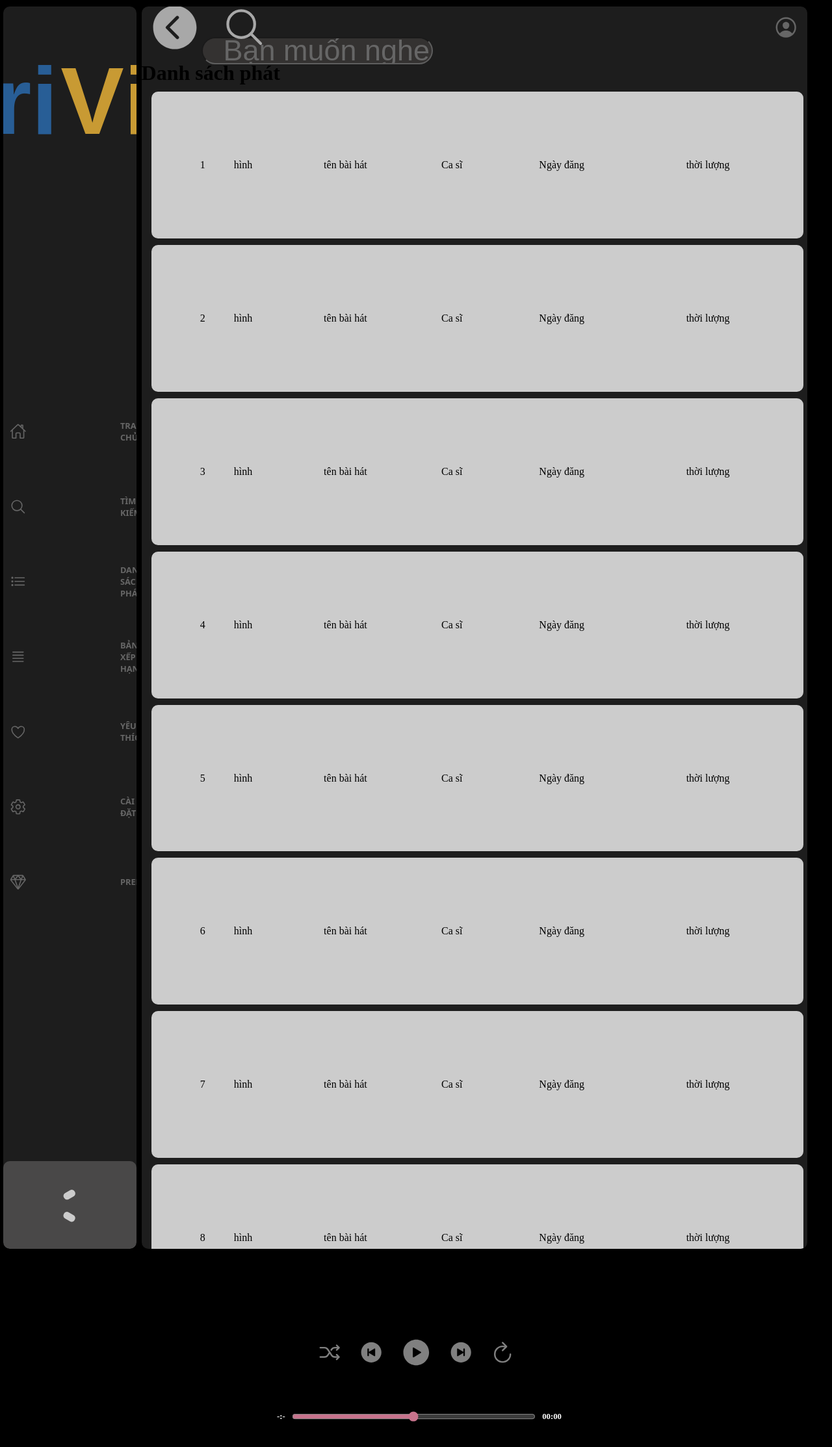
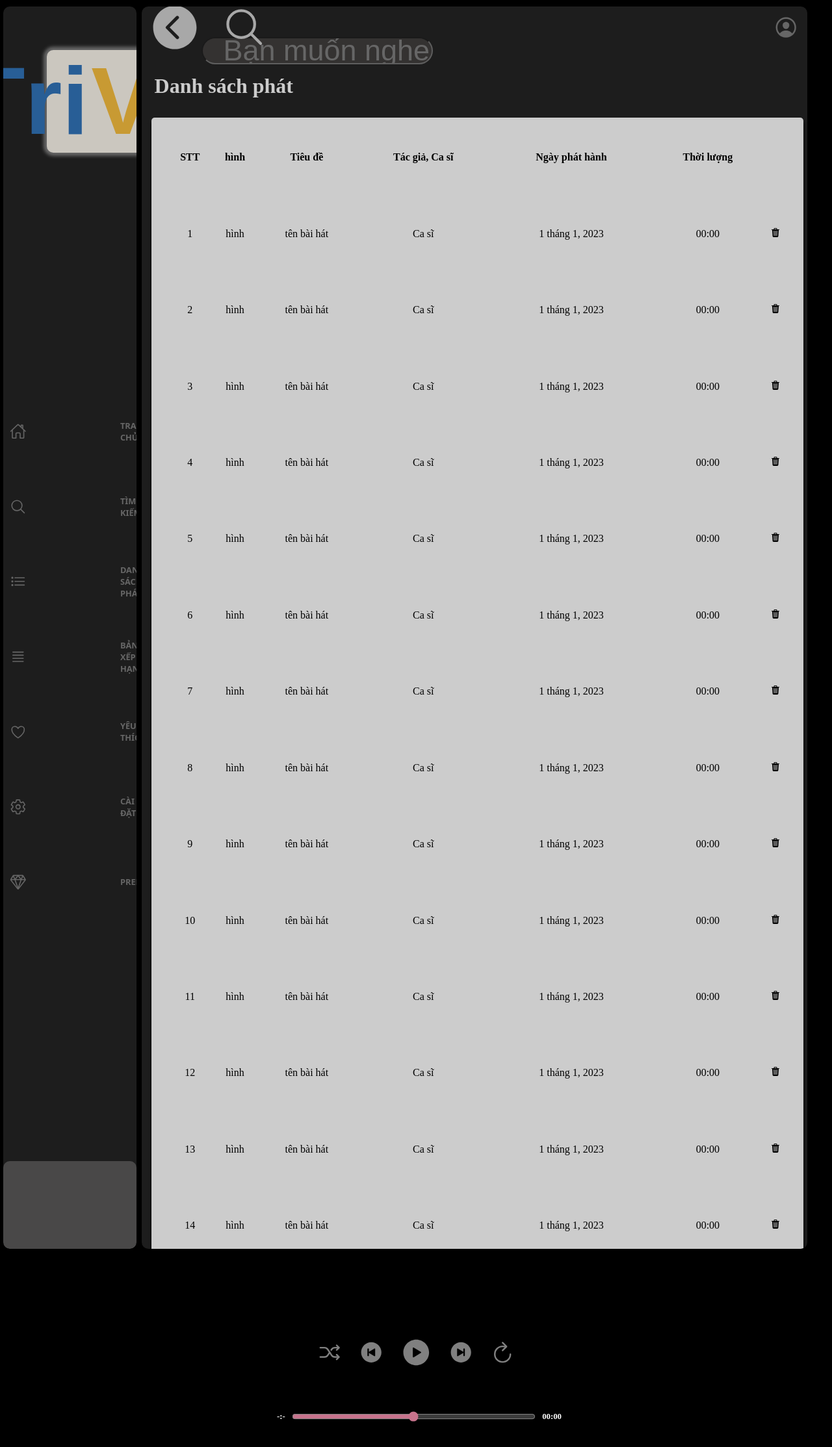
Before and after one commit to Cannie511/Web_Nghe_Nhac, a PHP site: page / in a window 1280 px wide. Shown: the top 2227 px of the page at 65% size. Run offline with PHP 8.4, Linux system fonts and the light colour scheme.

Commit message:
sync index

```diff
--- a/MusicProcess.php
+++ b/MusicProcess.php
@@ -1,15 +1,13 @@
 <?php
 function loadMusic(){
     $stt = 1;
-                for ($i = $stt; $i <= 10; $i++) {
+                for ($i = $stt; $i <= 20; $i++) {
                     $stt = $i;
                     $data = array(
-                        array("stt" => $stt, "img" => "hình", "name" => "tên bài hát", "singer" => "Ca sĩ", "date" => "Ngày đăng", "time" => "thời lượng")
+                        array("stt" => $stt, "img" => "hình", "name" => "tên bài hát", "singer" => "Ca sĩ", "date" => "1 tháng 1, 2023", "time" => "00:00")
                     );
 
                     foreach ($data as $key => $music) {
-                        echo "<div id = 'music_panel'>";
-                        echo "<table id='list_mp3'>";
                         echo "<tr>";
                         echo "<td>";
                         print_r($data[$key]['stt']);
@@ -29,9 +27,10 @@ function loadMusic(){
                         echo "<td>";
                         print_r($data[$key]['time']);
                         echo "</td>";
+                        echo "<td>";
+                        echo "<ion-icon name='trash'></ion-icon>";
+                        echo "</td>";
                         echo "</tr>";
-                        echo "</table>";
-                        echo "</div>";
                     }
                 }
 }
--- a/index.css
+++ b/index.css
@@ -77,14 +77,17 @@ a:hover{
     color: white;
 }
 #logo{
-    width: 100%;
+    width: 80%;
     height: 7vh;
+    margin-left: 3vh;
+    border-radius: 10px;
     position: absolute;
-
+    background-color: var(--logo-Bg-custom);
     top: 3vh;
     display: flex;
     justify-content: center;
     align-items: center;
+    box-shadow: 0 0 5px 5px;
     transition: all 0.3s ease-in-out;
 }
 
@@ -109,6 +112,10 @@ a:hover{
     font-size: 6.5vh;
     font-family: Arial, Helvetica, sans-serif;
     transition: all 0.3s ease-in-out;
+}
+#title_music{
+    padding: 20px;
+    color: white;
 }
 #menu.hide{
     width: 4.5vw;
@@ -229,21 +236,29 @@ a:hover{
     margin-top: 20px;
 }
 #music_list>div>table#list_mp3{
-    min-width: 90%;
-    height: 10vh;
+    width: 95%;
+    height:5vh;
     color: black;
-    margin-left: 5vw;
+    margin-left: 2vw;
     border-radius: 10px;
     border-collapse: collapse;
     text-align: center;
+
 }
-tr{
-    height: 10vh;
+#list_mp3>tr,td,th{
+    padding-top: 5px;
+    height: 5vh;
+    transition: all 0.3s ease-in-out;
 }
-tr,td{
-    border: 1px solid white;
+td:first-child{
+    border-radius:10px 0 0 10px;
 }
-#title_music{
+ td:last-child{
+    border-radius:0 10px 10px 0;
+ }
+tr:hover:not(:first-child){
+    background-color: gray;
+    cursor: pointer;
 
 }
 #music_panel{
@@ -253,7 +268,8 @@ tr,td{
     margin-top: 10px;
     margin-right: 15px;
     background-color: white;
-    border-radius: 10px;
+    border-radius: 5px;
+    box-shadow: 0px 5px 5px 0px;
 }
 
 /* PHẦN NÚT BẤM */
@@ -344,30 +360,7 @@ input[type="range"]{
 #navbar:hover{
     background-color: var(--hover-custom-page);;
 }
-#navbar::before{
-    content: "";
-    width: 1.5vw;
-    height: 0.5vh;
-    background-color: white;
-    position: relative;
-    border-radius: 5px;
-    transition: 0.3s all ease-in-out;
-    top: -0.7vh;
-    left: 0.7vw;
-    transform:rotate(150deg);
-}
-#navbar::after{
-    content: "";
-    width: 1.5vw;
-    height: 0.5vh;
-    background-color: white;
-    position: relative;
-    border-radius: 5px;
-    transition: 0.3s all ease-in-out;
-    top: 0.8vh;
-    left: -0.8vw;
-    transform:rotate(-150deg);
-}
+
 #navbar.open:hover{
     background-color: var(--hover-custom-page);
 }
@@ -375,14 +368,7 @@ input[type="range"]{
     background-color: rgb(92, 91, 91);
 
 }
-#navbar.open::before{
-    transform:rotate(30deg);
 
-}
-#navbar.open::after{
-    transform:rotate(-30deg);
-
-}
 /* NÚT DARKMODE */
 #switch{
     margin-left: 1vh;
--- a/index.php
+++ b/index.php
@@ -56,7 +56,19 @@
 
         <div id="music_list">
             <div id = "title_music"><h1>Danh sách phát</h1></div>
-                <?php loadMusic()?>
+            <div id = 'music_panel'>
+                <table  id='list_mp3'>
+                    <tr>
+                        <th>STT</th>
+                        <th>hình</th>
+                        <th>Tiêu đề</th>
+                        <th>Tác giả, Ca sĩ</th>
+                        <th>Ngày phát hành</th>
+                        <th>Thời lượng</th>
+                    </tr>
+                    <?php loadMusic()?>
+                </table>
+            </div>
 
         </div>
     </div>
--- a/log-in.css
+++ b/log-in.css
@@ -2,7 +2,7 @@
     padding: 0;
 }
 body{
-    background-image:url("./IMAGE/bgImage_login.jpg");
+    background-image:var(--bg-img);
     display: flex;
     justify-content: center;
     align-items: center;
@@ -13,3 +13,6 @@ body{
     background-color: black;
     border-radius: 20px;
 }
+:root{
+    --bg-img: url("./IMAGE/bgImage_login.jpg");
+}
```
